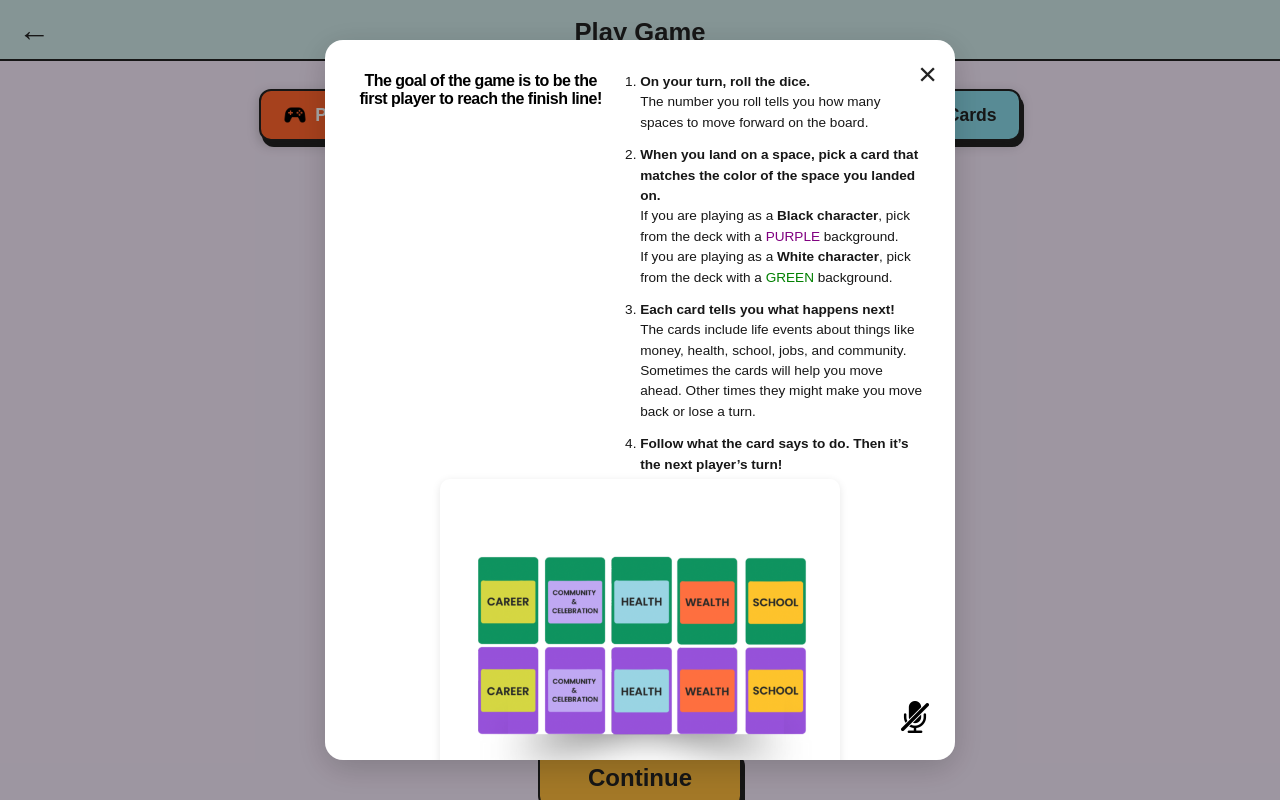
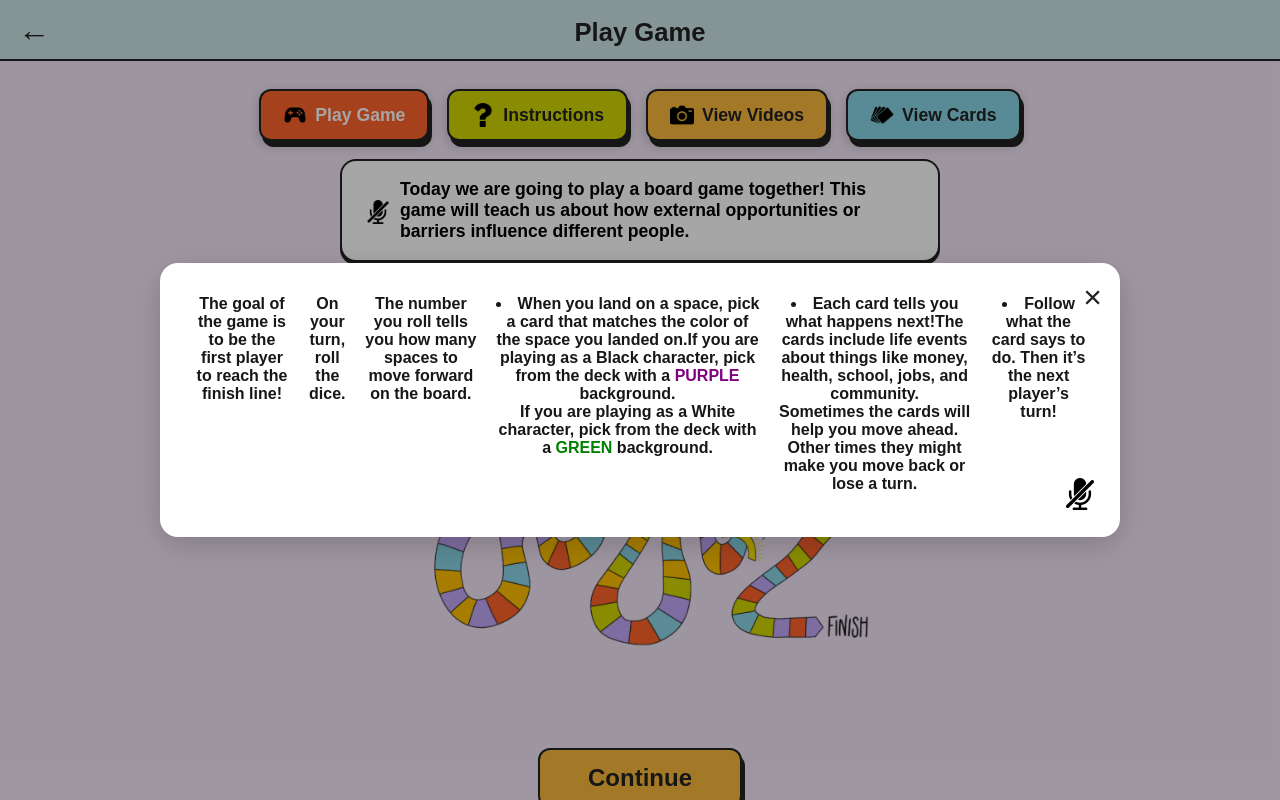
Before and after one commit to nsinghhh03/avenues-to-advantage, a Next.js app: page /playgame in a window 1280 px wide. Both pictures are taken after a click on the button "Instructions". Built offline with nearby package versions, Linux system fonts and the light colour scheme.

Commit message:
WIP intrstructionsmodal

```diff
--- a/src/app/playgame/choosecharacter/InstructionsModal.js
+++ b/src/app/playgame/choosecharacter/InstructionsModal.js
@@ -35,64 +35,35 @@ export default function InstructionsModal({ onClose }) {
       <div className={styles.modal} style={{ position: 'relative' }}>
         <button className={styles.closeButton} onClick={onClose}>×</button>
         <div className={styles.textAndAudio}>
-          <div style={{
-            textAlign: 'center',
-            fontWeight: 700,
-            fontSize: '1rem',
-            margin: '0 0 1rem 0',
-            letterSpacing: '-0.5px',
-            width: '100%',
-            color : 'black'
-          }}>
+          <div>
             The goal of the game is to be the first player to reach the finish line!
           </div>
-          <ol style={{
-            textAlign: 'left',
-            margin: '0 auto',
-            maxWidth: 340,
-            fontWeight: 400,
-            fontSize: '0.85rem',
-            lineHeight: 1.5,
-            paddingLeft: 20
-          }}>
-            <li style={{ marginBottom: 12 }}>
+
+
               <span style={{ fontWeight: 600 }}>On your turn, roll the dice.</span>
-              <br />
+
               The number you roll tells you how many spaces to move forward on the board.
-            </li>
+
             <li style={{ marginBottom: 12 }}>
               <span style={{ fontWeight: 600 }}>
                 When you land on a space, pick a card that matches the color of the space you landed on.
               </span>
-              <br />
+
               If you are playing as a <b>Black character</b>, pick from the deck with a <span style={{ color: 'purple' }}>PURPLE</span> background.<br />
               If you are playing as a <b>White character</b>, pick from the deck with a <span style={{ color: 'green' }}>GREEN</span> background.
             </li>
             <li style={{ marginBottom: 12 }}>
               <span style={{ fontWeight: 600 }}>Each card tells you what happens next!</span>
-              <br />
+
               The cards include life events about things like money, health, school, jobs, and community.<br />
               Sometimes the cards will help you move ahead. Other times they might make you move back or lose a turn.
             </li>
             <li>
               <span style={{ fontWeight: 600 }}>Follow what the card says to do. Then it’s the next player’s turn!</span>
             </li>
-          </ol>
+
         </div>
-        <Image
-          src="/cardss.png"
-          alt="Cards"
-          width={400}
-          height={370}
-          style={{
-            display: 'block',
-            margin: '0.25rem auto 0 auto',
-            borderRadius: 10,
-            boxShadow: "0 2px 8px rgba(0,0,0,0.10)",
-            maxWidth: '90%',
-            height: 'auto',
-          }}
-        />
+
         <button className={styles.speakerIconBottomRight} onClick={handleSpeak}>
           <Image
             src={isMuted ? "/mute.png" : "/speaker-filled-audio-tool.png"}
--- a/src/app/playgame/playgame.module.css
+++ b/src/app/playgame/playgame.module.css
@@ -239,7 +239,7 @@ padding: none !important;
   background: #fff;
   border-radius: 18px;
   padding: 2rem;
-  max-width: 630px;
+  max-width: 960px;
   width: 90vw;
   max-height: 90vh;      /* NEW: never taller than viewport */
   overflow-y: auto;      /* NEW: scroll if needed */
```
